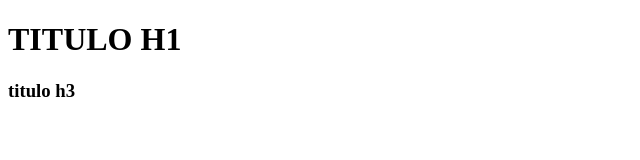
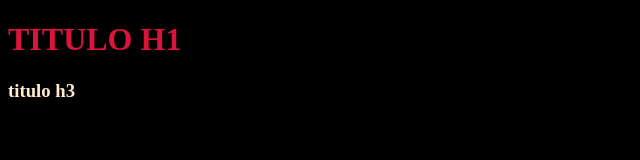
Before and after one commit to CamiloAristi/Pruebagit, a plain HTML site: page index.html in a window 1280 px wide. Shown: the whole page, without its empty margins (0-640 px from the left). Drawn offline with Linux system fonts and the light colour scheme.

Commit message:
Css añadido a la carpeta y conectado a html

```diff
--- /dev/null
+++ b/color.css
@@ -0,0 +1,11 @@
+body{
+
+    background-color: black;
+}
+
+h1 {
+    color: crimson;
+}
+h3{
+    color: blanchedalmond;
+}
--- a/index.html
+++ b/index.html
@@ -3,6 +3,7 @@
 <head>
     <meta charset="UTF-8">
     <meta name="viewport" content="width=device-width, initial-scale=1.0">
+    <link rel="stylesheet" href="color.css">
     <title>Documento de prueba</title>
 </head>
 <body>
```
